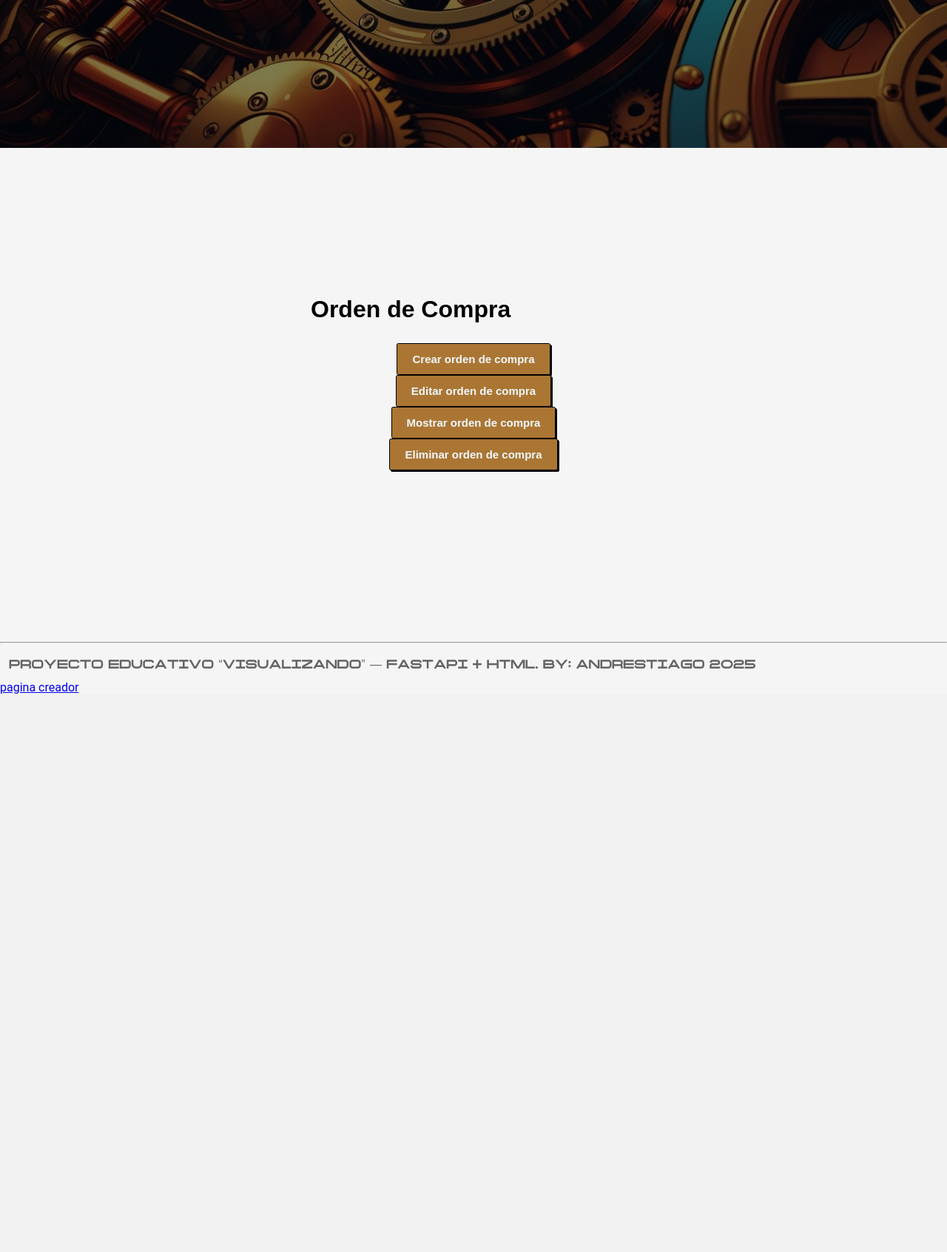
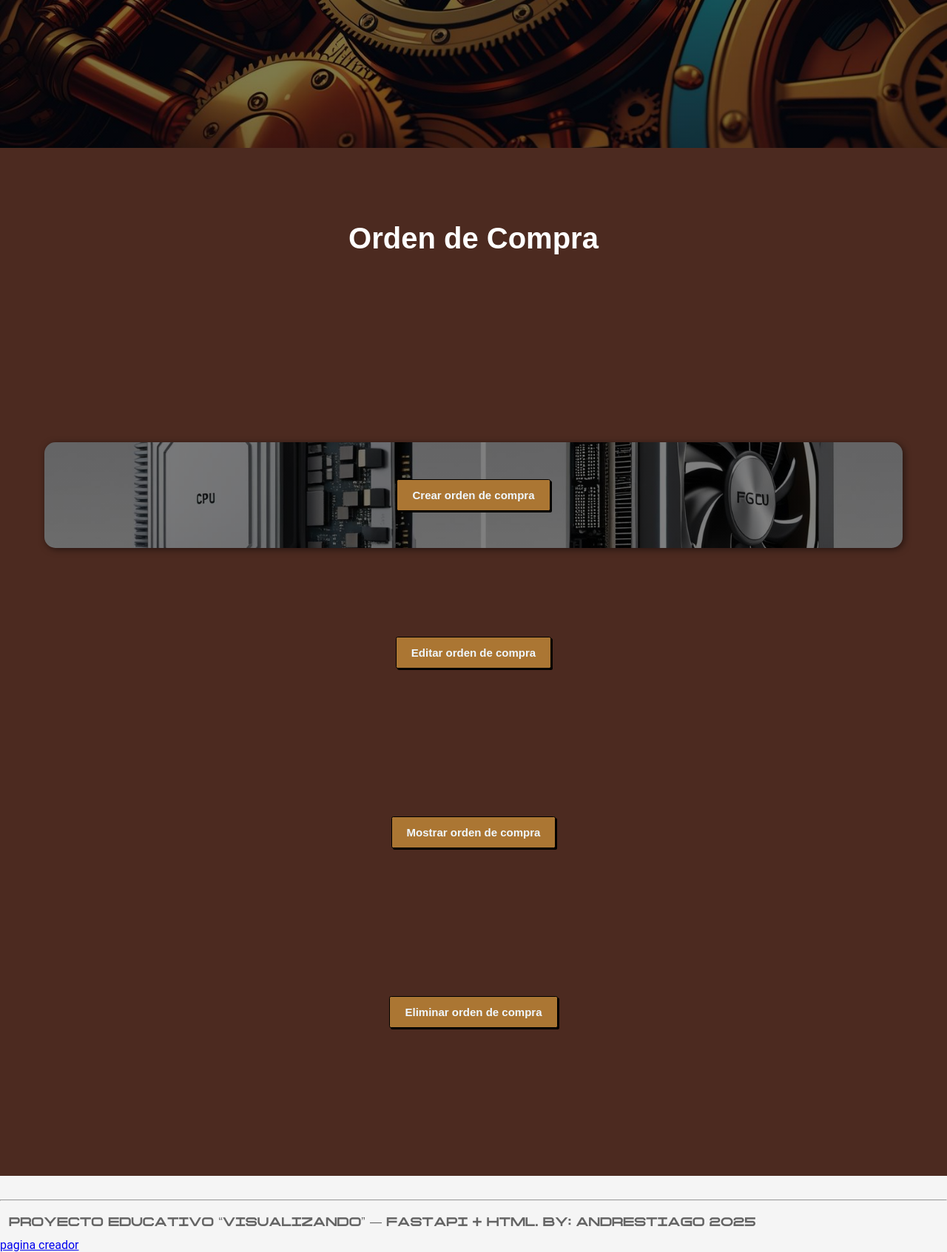
Before and after one commit to ANDRESTIAGO/PROYECTO3CORTE, a FastAPI app: page /menu in a window 1280 px wide. Shown: the part 520-2213 px from the top of the page at 74% size. Before the commit the page ends 1458 px from the top, so only its background shows below. Run offline with FastAPI, Linux system fonts and the light colour scheme; some web fonts are replaced.

Commit message:
Se estan agregando diseños

```diff
--- a/static/estilos.css
+++ b/static/estilos.css
@@ -149,6 +149,7 @@ header a:hover {
 #Como-ayudar {
     background-color: #4c2a20;
     color: white;
+    text-align: center;
 }
 
 #Como-ayudar .contenedor {
--- a/templates/menu.html
+++ b/templates/menu.html
@@ -8,31 +8,35 @@
   </div>
 </section>
 
-<section id="Lo-que-ofresemos">
+<section id="Como-ayudar">
+    <div class="contenedor">
+    <h2>Orden de Compra</h2>
+    </div>
         <div class="contenedor">
-            <div class="texto">
-<h2>Orden de Compra</h2>
-        <div class="contenedor-botones">
+            <div class="carta">
+
+        <div class="Como-ayudar">
             <form action="/add">
                 <button>Crear orden de compra</button>
             </form>
+            </div>
         </div>
-        <div class="contenedor-botones">
+        <div class="contenedor">
             <form action="/modificar">
                 <button>Editar orden de compra</button>
             </form>
         </div>
-        <div class="contenedor-botones">
+        <div class="contenedor">
             <form action="/ordenes">
                 <button>Mostrar orden de compra</button>
             </form>
         </div>
-        <div class="contenedor-botones">
+        <div class="contenedor">
             <form action="/eliminar">
                 <button>Eliminar orden de compra</button>
             </form>
         </div>
-        </div>
+
      </div>
 </section>
 {% endblock %}
```
